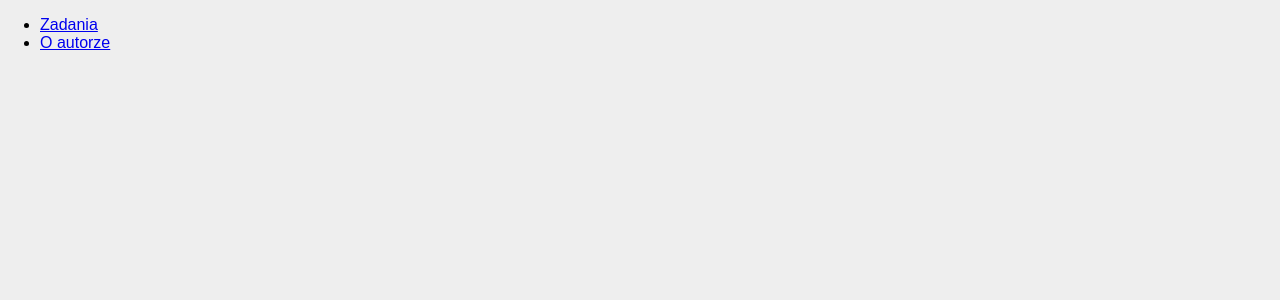
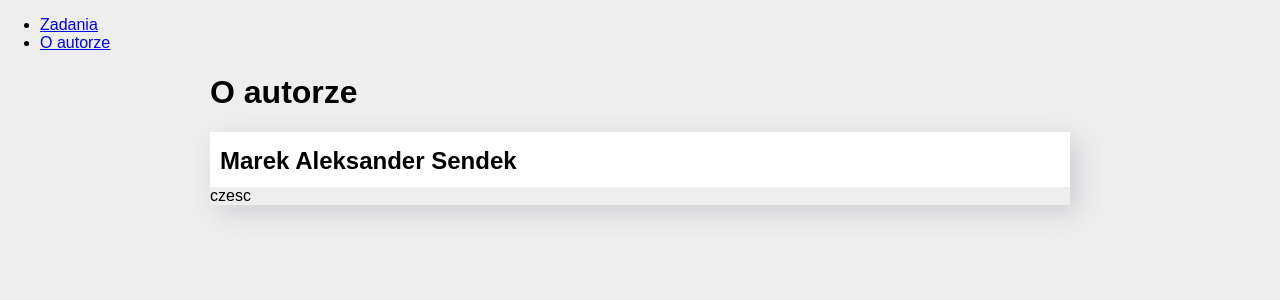
Before and after one commit to MSendek40/List-checker-react, a React (Create React App) app: page /#/author in a window 1280 px wide. Shown: the top 300 px of the page. Built offline with nearby package versions, Linux system fonts and the light colour scheme.

Commit message:
Route Redurect added

```diff
--- a/src/App.js
+++ b/src/App.js
@@ -1,9 +1,9 @@
-import { BrowserRouter, Link, Route, Switch } from "react-router-dom";
+import { HashRouter, Link, Redirect, Route, Switch } from "react-router-dom";
 import Tasks from "./features/tasks/Tasks";
 import Author from "./features/author/Author";
 
 export default () => (
-    <BrowserRouter>
+    <HashRouter>
         <nav>
             <ul>
                 <li><Link to="/zadania">
@@ -23,7 +23,10 @@ export default () => (
                 <Route path="/author">
                     <Author />
                 </Route>
+                <Route path="/">
+                    <Redirect to='/zadania'/>
+                </Route>
             </Switch>
         </nav>
-    </BrowserRouter>
+    </HashRouter>
 )
--- a/src/features/author/Author.js
+++ b/src/features/author/Author.js
@@ -2,16 +2,18 @@ import Container from "../../common/Container";
 import Header from "../../common/Header";
 import Section from "../../common/Section";
 
-export default () => (
+function Author() {
+    return (
+        <Container>
+            <Header title="O autorze" />
+            <Section title="Marek Aleksander Sendek"
+                body={
+                    <> czesc</>}
+            >
+            </Section>
+        </Container>
 
-<Container>
-<Header  title="O autorze"/>
-<Section title= "Marek Aleksander Sendek"
-         body= {
-            "Cześć, witam Cię na mojej stronie"}
->
+    )
+};
 
-</Section>
-</Container>
-
-);
+export default Author;
```
